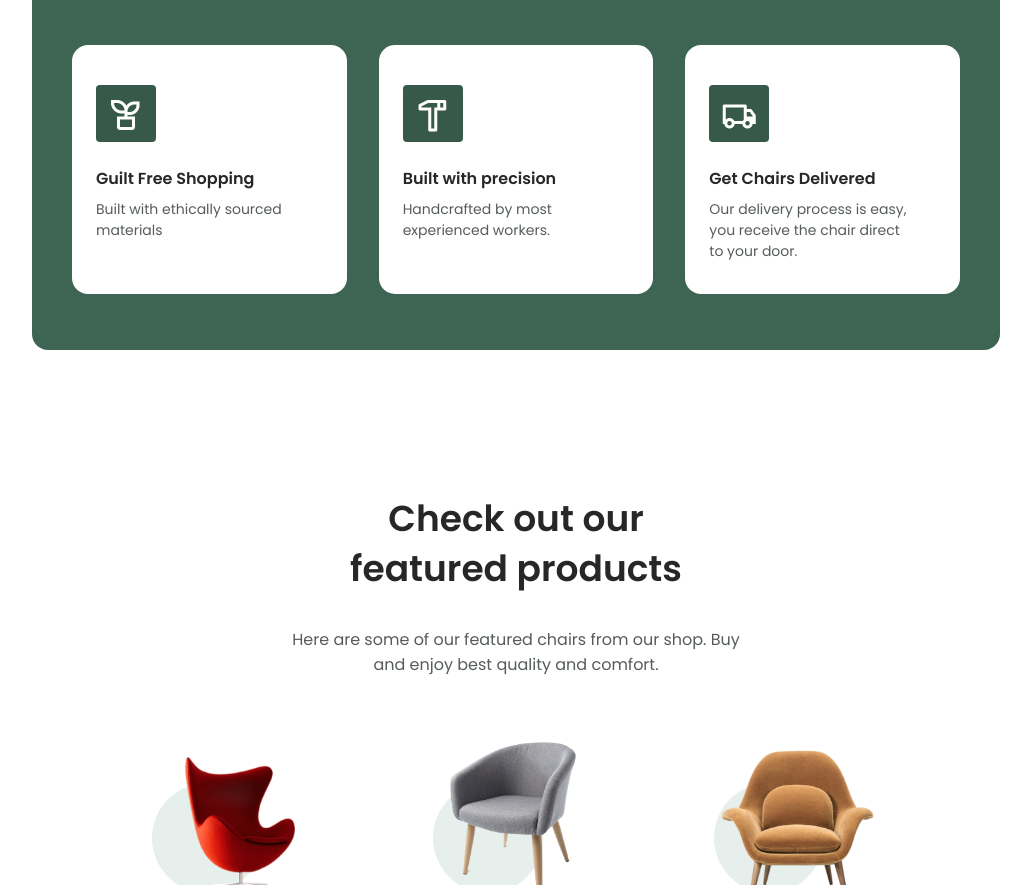
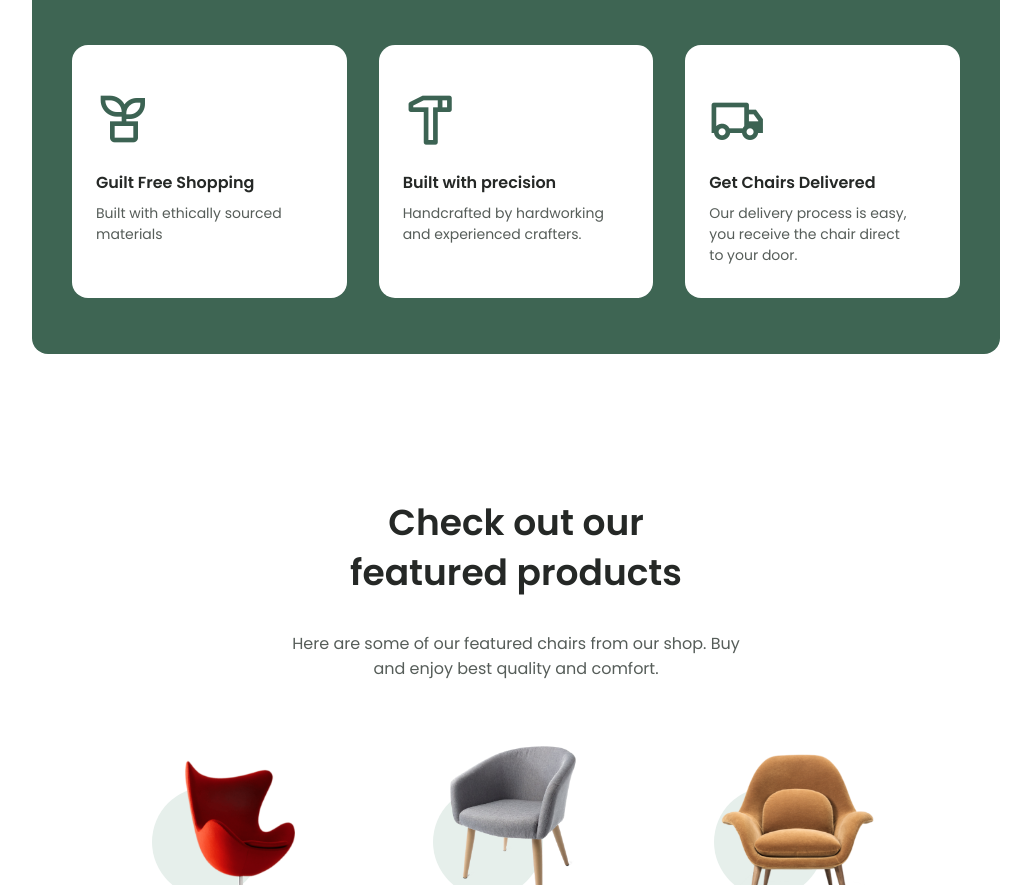
Before and after one commit to jatinAroraGit/ellore-landing-page, a website: page public/index.html in a window 1280 px wide. Shown: the part 1560-2445 px from the top of the page, without its empty margins (124-1155 px from the left). Drawn offline with nearby package versions, Linux system fonts and the light colour scheme.

Commit message:
removed about us boxes

```diff
--- a/public/assets/css/styles.css
+++ b/public/assets/css/styles.css
@@ -466,14 +466,13 @@ the website, in dark theme
 
 .steps__card-number {
   display: inline-block;
-  background-color: var(--first-color-alt);
-  color: #fff;
-  padding: 0.5rem 0.75rem;
+  justify-items: center;
+  color: #3c6353;
+
   border-radius: 0.25rem;
-  font-size: var(--h1-font-size);
-  margin-bottom: var(--mb-1-5);
+  font-size: var(--big-font-size);
   transition: 0.3s;
-  height: 57px;
+  min-height: fit-content;
 }
 
 .steps__card-title {
--- a/public/index.html
+++ b/public/index.html
@@ -179,7 +179,7 @@
               </div>
               <h3 class="steps__card-title">Built with precision</h3>
               <p class="steps__card-description">
-                Handcrafted by most experienced workers.
+                Handcrafted by hardworking and experienced crafters.
               </p>
             </div>
 
```
